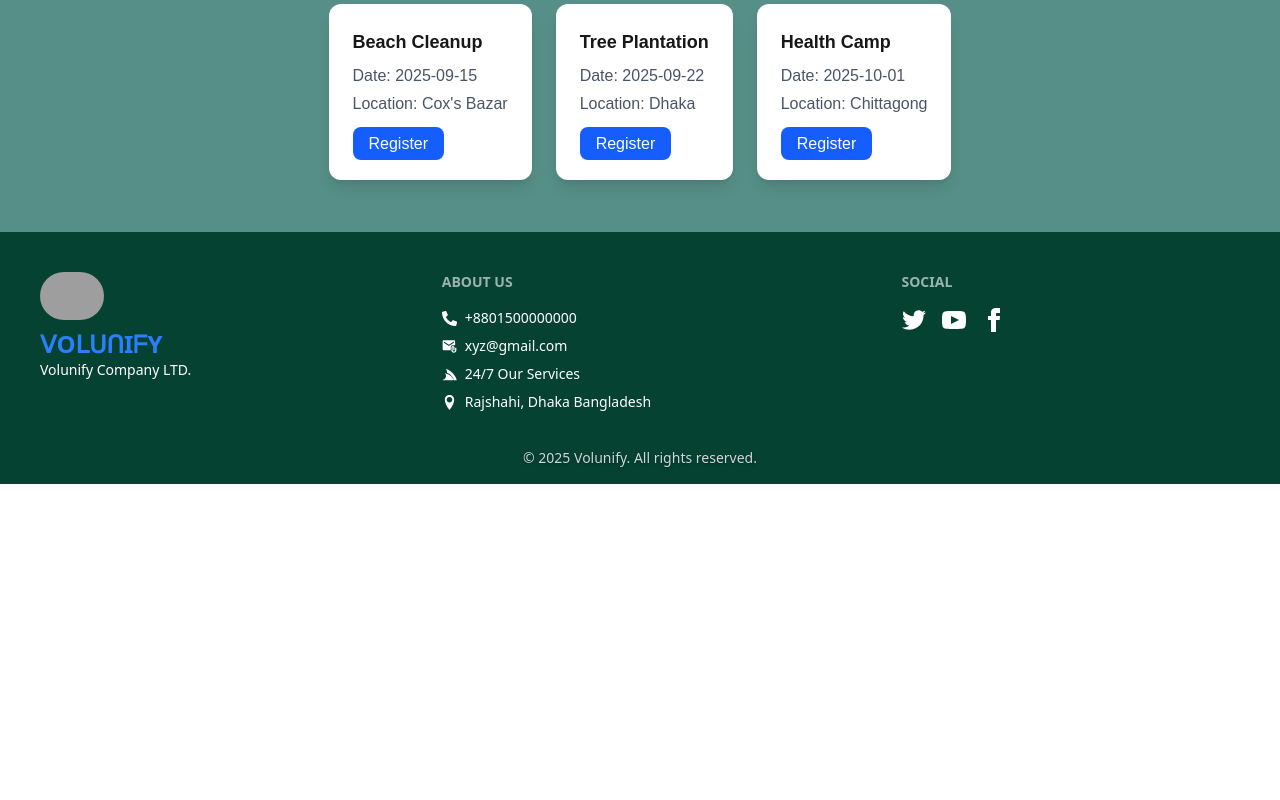
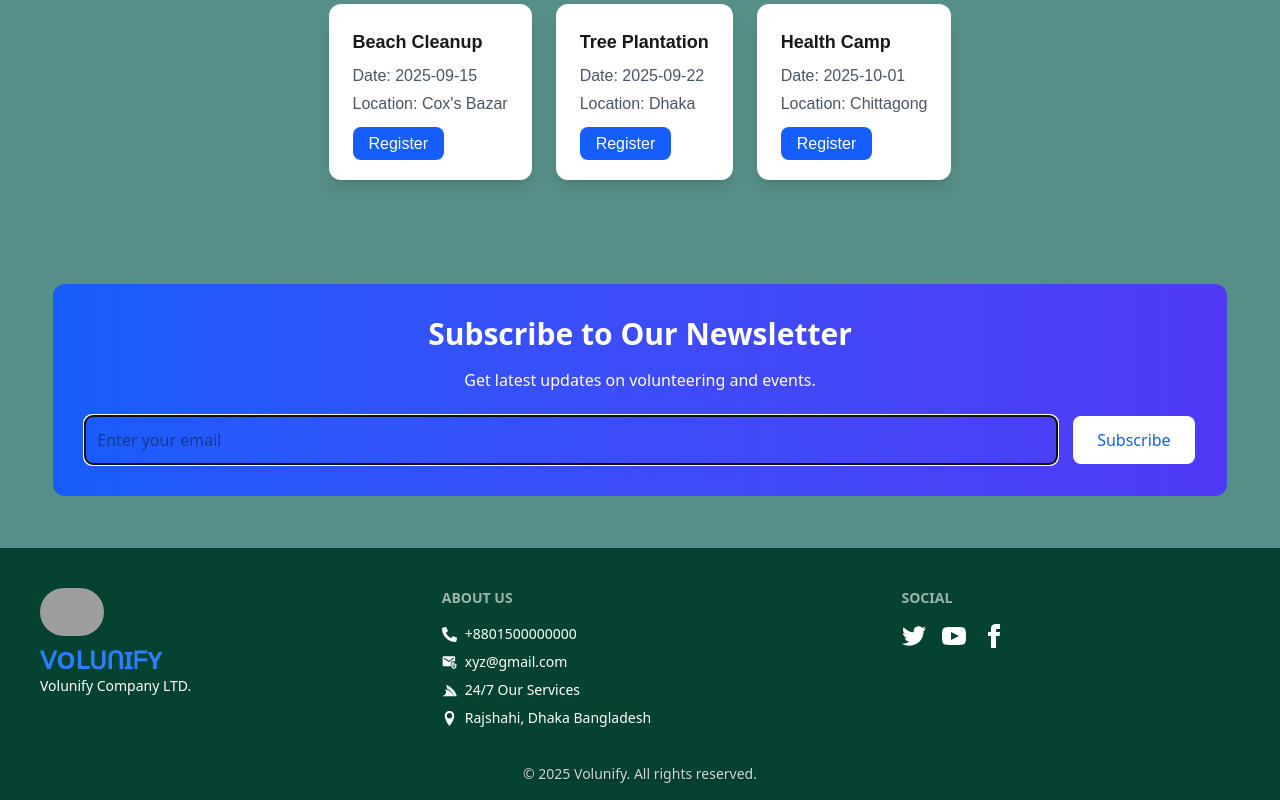
Before and after one commit to tanvir-hasan-code/Volunteer-Management-Client, a React (Vite) app: page / in a window 1280 px wide. Shown: the part 2488-3288 px from the top of the page. Before the commit the page ends 2972 px from the top, so only its background shows below. Built offline with nearby package versions, Linux system fonts and the light colour scheme; no server answers; grey boxes are pictures that could not be loaded.

Commit message:
Newsletter Section Add

```diff
--- a/src/Components/Events/Events.jsx
+++ b/src/Components/Events/Events.jsx
@@ -32,7 +32,7 @@ const Events = () => {
               <p className="text-gray-600 mb-1">Date: {event.date}</p>
               <p className="text-gray-600 mb-4">Location: {event.location}</p>
               <a
-                href="/register"
+                href="/"
                 className="bg-blue-600 text-white px-4 py-2 rounded-lg hover:bg-blue-700 transition"
               >
                 Register
--- /dev/null
+++ b/src/Components/Newsletter/Newsletter.jsx
@@ -0,0 +1,54 @@
+import { motion } from "framer-motion";
+import { useEffect, useRef } from "react";
+
+const Newsletter = () => {
+  const inputRef = useRef(null);
+
+  useEffect(() => {
+    if (inputRef.current) {
+      inputRef.current.focus();
+    }
+  }, []);
+
+  const handleBlur = () => {
+    setTimeout(() => {
+      inputRef.current?.focus();
+    }, 0);
+  };
+
+  return (
+    <div className="bg-[#568F87] py-1">
+      <motion.div
+        className="w-full md:w-11/12 mx-auto my-12 bg-gradient-to-r from-blue-600 to-indigo-600 p-8 rounded-xl text-center"
+        initial={{ opacity: 0, y: 50 }}
+        whileInView={{ opacity: 1, y: 0 }}
+        transition={{ duration: 0.5 }}
+        viewport={{ once: false, amount: 0.3 }}
+      >
+        <h2 className="text-3xl font-bold text-white mb-4">
+          Subscribe to Our Newsletter
+        </h2>
+        <p className="text-white mb-6">
+          Get latest updates on volunteering and events.
+        </p>
+        <form className="flex flex-col sm:flex-row justify-center gap-4">
+          <input
+            ref={inputRef}
+            type="email"
+            onBlur={handleBlur}
+            placeholder="Enter your email"
+            className="p-3 rounded-lg flex-1 text-gray-900"
+          />
+          <button
+            type="submit"
+            className="bg-white text-blue-600 px-6 py-3 rounded-lg hover:bg-gray-200 transition"
+          >
+            Subscribe
+          </button>
+        </form>
+      </motion.div>
+    </div>
+  );
+};
+
+export default Newsletter;
--- a/src/Layouts/Home/Home.jsx
+++ b/src/Layouts/Home/Home.jsx
@@ -6,6 +6,7 @@ import CallToAction from '../../Components/CallToAction/CallToAction';
 import Testimonials from '../../Components/Testimonials/Testimonials';
 import Statistics from '../../Components/Statistics/Statistics';
 import Events from '../../Components/Events/Events';
+import Newsletter from '../../Components/Newsletter/Newsletter';
 
 
 
@@ -18,7 +19,8 @@ const Home = () => {
 			<CallToAction />
 			<Testimonials />
 			<Statistics />
-			<Events/>
+			<Events />
+			<Newsletter/>
 		</div>
 	);
 };
```
